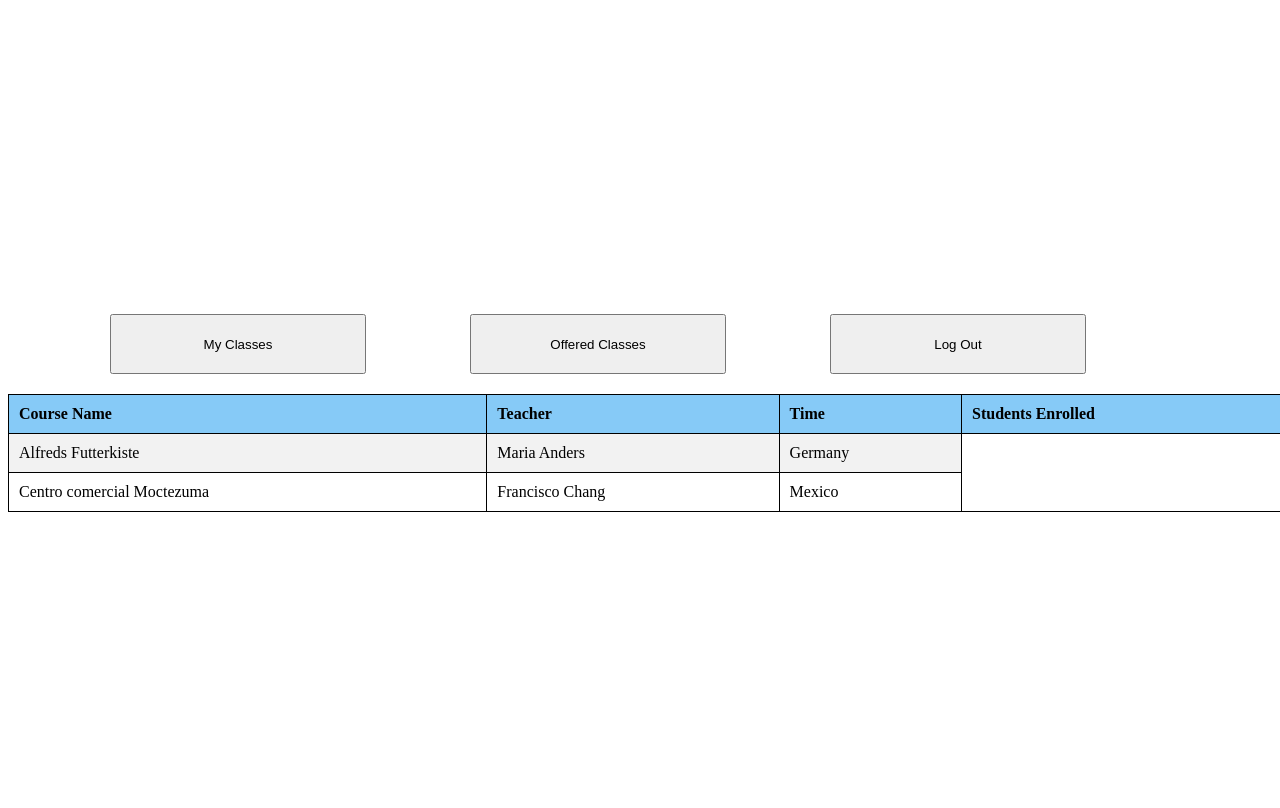
After one commit to Ernest0G/Lab-8, a Flask app: template templates/studentView.html in a window 1280 px wide, after a click on "My Classes". The commit adds this page. Run offline with Flask 2, Linux system fonts and the light colour scheme; the template is opened without the code that fills it, so the values that code supplies are empty.

Commit message:
student view front end

```diff
--- a/server.py
+++ b/server.py
@@ -67,7 +67,7 @@ class Teachers(db.Model):
 
 @app.route('/', endpoint='landing')
 def index():
-    return render_template('login.html')
+    return render_template('studentView.html')
 
 @login_manager.user_loader
 def load_user(id):
--- /dev/null
+++ b/static/javascript/studentView.js
@@ -0,0 +1,11 @@
+function openTab(pageName, element) {
+    var content, tabs;
+
+    content = document.getElementsByClassName("table-content");
+
+    for (var i = 0; i < content.length; i++) {
+        content[i].style.display = "none";
+    }
+
+    document.getElementById(pageName).style.display = "block"
+}
--- a/static/styles/style.css
+++ b/static/styles/style.css
@@ -23,8 +23,8 @@ html{
 
 .row {
     text-align: center;
-    margin-left: 5px;
     margin-bottom: 20px;
+    width: 100%;
   }
 
 .row:after {
@@ -32,3 +32,54 @@ html{
     display: table;
     clear: both;
 }
+
+.student-content{
+    width: 100%;
+    height: 100%;
+    align-content: center;
+    align-items: center;
+    position: absolute;
+
+}
+
+.tabs button{
+    float: center;
+    width: 20%;
+    height: 60px;
+    margin-top: 10px;
+    margin-right: 100px;
+
+}
+
+.tabs button.active{
+    background-color: rgb(201, 199, 199);
+
+}
+
+
+
+.table-content{
+    display: none;
+}
+
+table{
+    width: 100%;
+    border-collapse: collapse;
+    border: 1px solid black;
+}
+
+th, td{
+    padding: 10px;
+    text-align: left;
+    border-bottom: 1px solid black;
+}
+
+table, th, td{
+    border:1px solid black
+}
+
+th {
+    background-color: rgb(134, 202, 247);
+}
+
+tr:nth-child(even) {background-color: #f2f2f2;}
--- /dev/null
+++ b/templates/studentView.html
@@ -0,0 +1,74 @@
+<!DOCTYPE html>
+<html>
+
+<head>
+
+    <link rel="stylesheet" href="{{ url_for('static',filename='styles/style.css') }}">
+
+</head>
+
+
+<body>
+
+    <div class="student-content">
+        <div class="row">
+            <div class="tabs">
+                <button class="tablinks" onclick="openTab('my-classes',this)">My Classes</button>
+                <button class="tablinks" onclick="openTab('offered-coures',this)">Offered Classes</button>
+                <button class="tablinks" onclick=" ">Log Out</button>
+            </div>
+        </div>
+
+        <div class="container">
+            <div id="my-classes" class="table-content">
+                <table>
+                    <tr>
+                        <th>Course Name</th>
+                        <th>Teacher</th>
+                        <th>Time</th>
+                        <th>Students Enrolled</th>
+                    </tr>
+                    <tr>
+                        <td>Alfreds Futterkiste</td>
+                        <td>Maria Anders</td>
+                        <td>Germany</td>
+                    </tr>
+                    <tr>
+                        <td>Centro comercial Moctezuma</td>
+                        <td>Francisco Chang</td>
+                        <td>Mexico</td>
+                    </tr>
+                </table>
+            </div>
+
+            <div id="offered-coures" class="table-content">
+                <table>
+                    <tr>
+                        <th>Course Name</th>
+                        <th>Teacher</th>
+                        <th>Time</th>
+                        <th>Students Enrolled</th>
+                    </tr>
+                    <tr>
+                        <td>Test</td>
+                        <td>Maria Anders</td>
+                        <td>Germany</td>
+                    </tr>
+                    <tr>
+                        <td>Centro comercial Moctezuma</td>
+                        <td>Francisco Chang</td>
+                        <td>Mexico</td>
+                    </tr>
+                </table>
+            </div>
+        </div>
+    </div>
+
+
+    </div>
+
+</body>
+
+<script src="{{ url_for('static',filename='javascript/studentView.js') }}"></script>
+
+</html>
```
